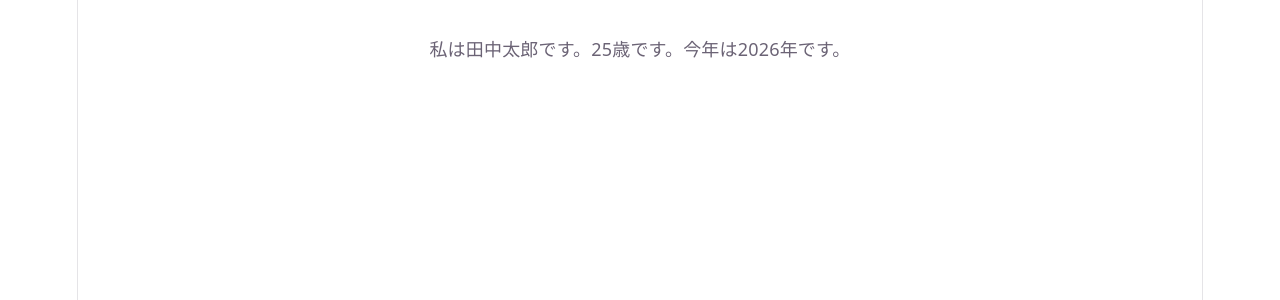
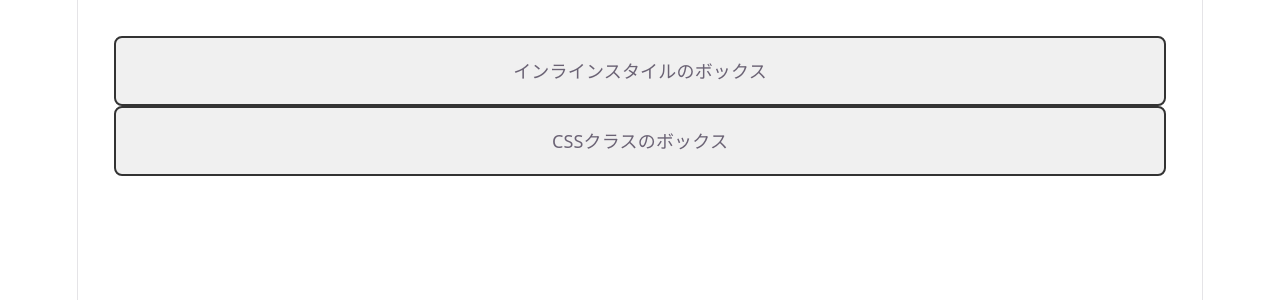
Before and after one commit to misakisoeda/react_tests, a React (Vite) app in the folder udemy-react-100/: page / in a window 1280 px wide. Shown: the top 300 px of the page. Built offline with nearby package versions, Linux system fonts and the light colour scheme.

Commit message:
feat: q4

```diff
--- a/udemy-react-100/src/App.tsx
+++ b/udemy-react-100/src/App.tsx
@@ -1,11 +1,11 @@
 import './App.css';
-import Introduction from './components/basic/Question03';
+import StyledBox from './components/basic/Question04';
 
 function App() {
 
   return (
     <>
-      <Introduction />
+      <StyledBox />
     </>
   )
 }
--- /dev/null
+++ b/udemy-react-100/src/components/basic/Question04.tsx
@@ -0,0 +1,21 @@
+function StyledBox() {
+  const boxStyle = {
+    backgroundColor: '#f0f0f0',
+    padding: '20px',
+    border: '2px solid #333',
+    borderRadius: '8px'
+  };
+
+  return (
+    <div>
+      <div style={boxStyle}>
+        インラインスタイルのボックス
+      </div>
+      <div className="custom-box">
+        CSSクラスのボックス
+      </div>
+    </div>
+  );
+}
+
+export default StyledBox;
```
